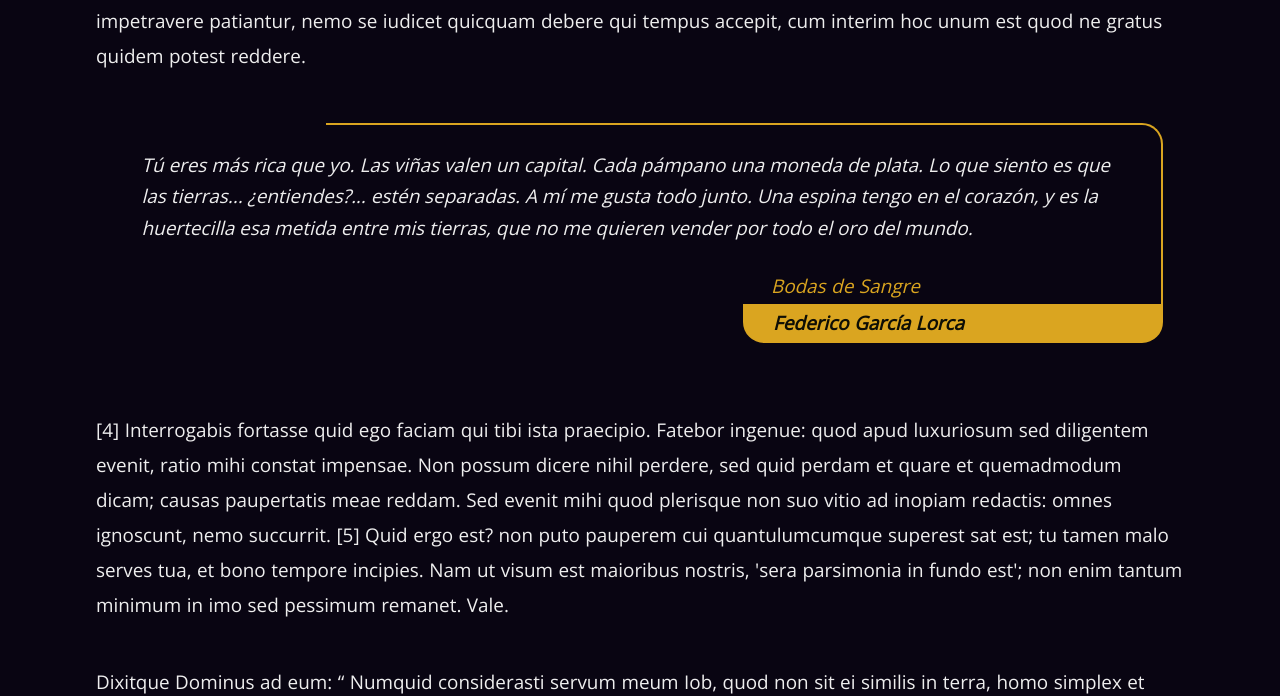
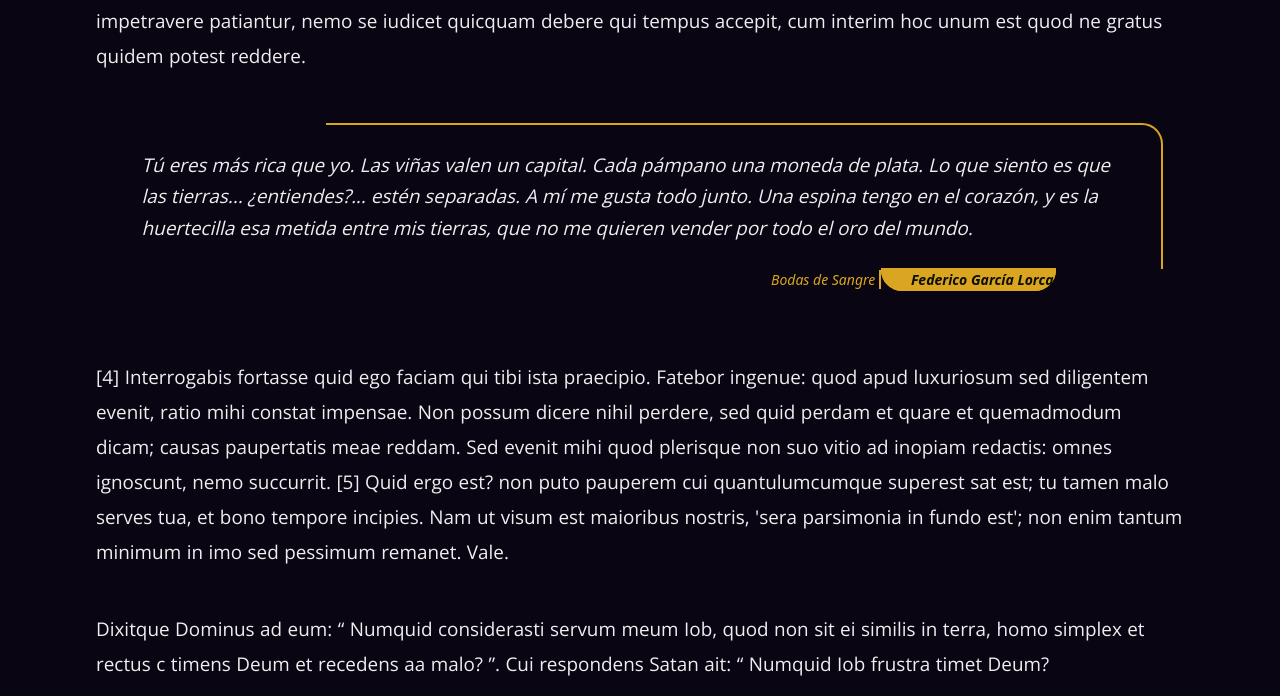
Before and after one commit to fcesc-code/teatrewind, a website built with Parcel: page src/blog.html in a window 1280 px wide. Shown: the part 2778-3474 px from the top of the page. Built offline with nearby package versions, Linux system fonts and the light colour scheme.

```diff
--- a/src/blog.html
+++ b/src/blog.html
@@ -267,18 +267,18 @@
             tengo en el corazón, y es la huertecilla esa metida entre mis
             tierras, que no me quieren vender por todo el oro del mundo.
           </blockquote>
-          <cite class="self-end w-minQuote mb-6 -translate-y-6">
-            <p
+          <div class="self-end w-minQuote mb-6 -translate-y-6">
+            <cite
               class="pl-8 py-0 m-0 text-txt_highlighted border-solid border-r-2 border-txt_highlighted"
             >
               Bodas de Sangre
-            </p>
-            <p
+            </cite>
+            <cite
               class="pl-8 py-0 m-0 font-semibold text-txt_black bg-txt_highlighted border-2 border-solid border-txt_highlighted rounded-tl-1 rounded-bl-6 rounded-br-6"
             >
               Federico García Lorca
-            </p>
-          </cite>
+            </cite>
+          </div>
         </figure>
         <p>
           [4] Interrogabis fortasse quid ego faciam qui tibi ista praecipio.
```
